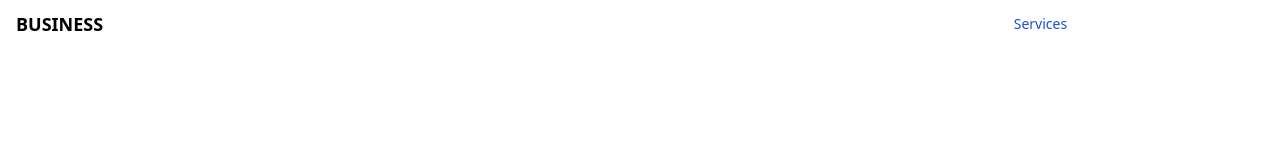
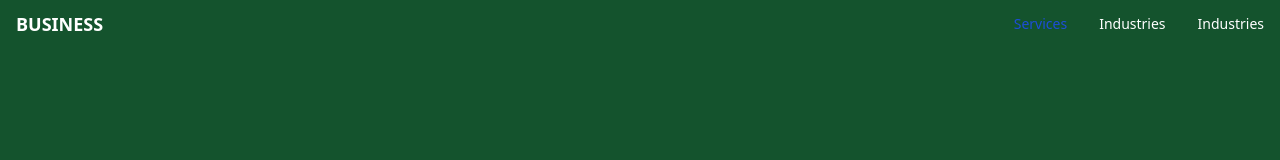
Before and after one commit to Sandun-Induranga/Gaming-Website, a plain HTML site: page index.html in a window 1280 px wide. Drawn offline with nearby package versions, Linux system fonts and the light colour scheme.

Commit message:
Content Updated

```diff
--- a/index.html
+++ b/index.html
@@ -14,15 +14,14 @@
     />
   </head>
   <body>
-    <nav
-      class="bg-white border-gray-200 px-2 sm:px-4 py-2.5 rounded dark:bg-gray-800"
-    >
+    <section class="bg-green-900 w-full h-screen">
+      <nav class="border-gray-200 px-2 sm:px-4 py-2.5 rounded dark:bg-gray-800">
         <div
           class="container flex flex-wrap justify-between items-center mx-auto"
         >
           <a href="#" class="flex">
             <span
-            class="self-center text-lg font-semibold whitespace-nowrap dark:text-white"
+              class="self-center text-lg font-semibold whitespace-nowrap text-white"
               >BUSINESS</span
             >
           </a>
@@ -90,6 +89,7 @@
           </div>
         </div>
       </nav>
+    </section>
 
     <script src="https://cdn.tailwindcss.com"></script>
   </body>
```
Lines whose indentation alone changed are shown as unchanged.
